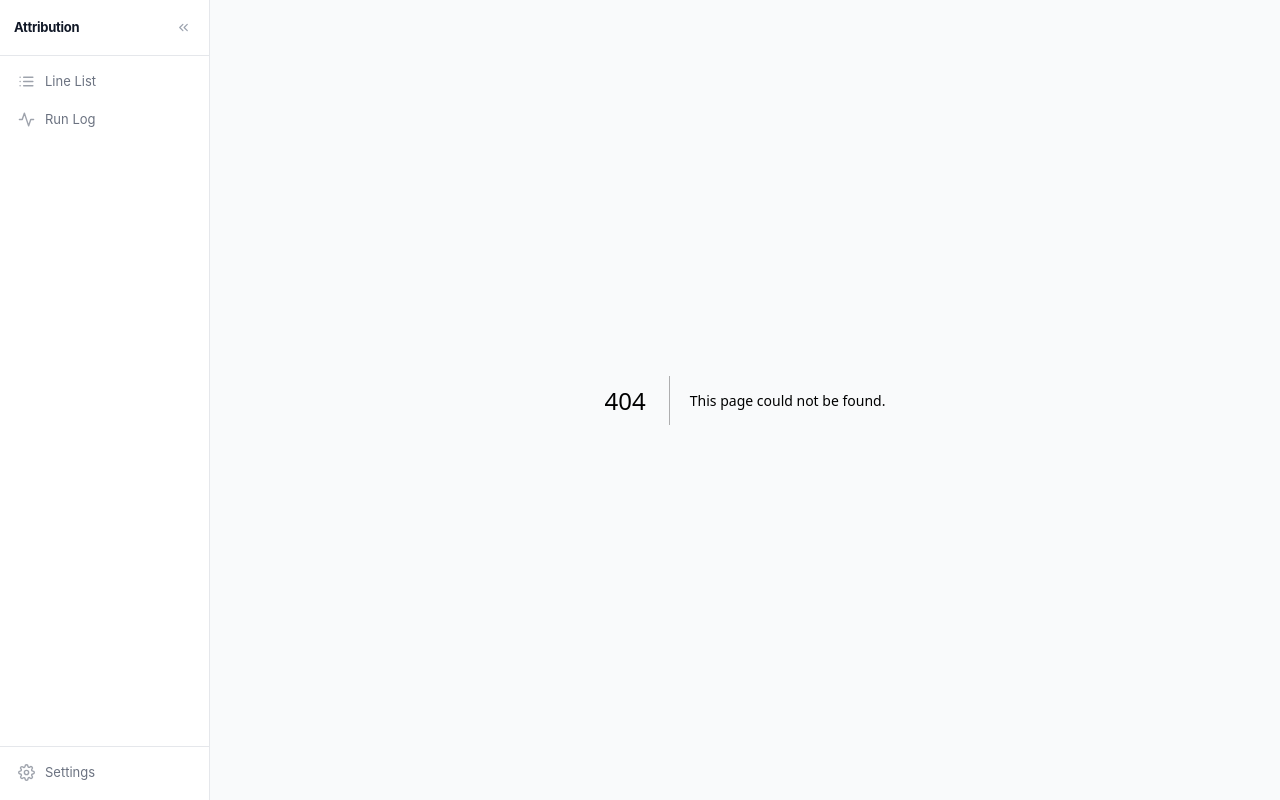
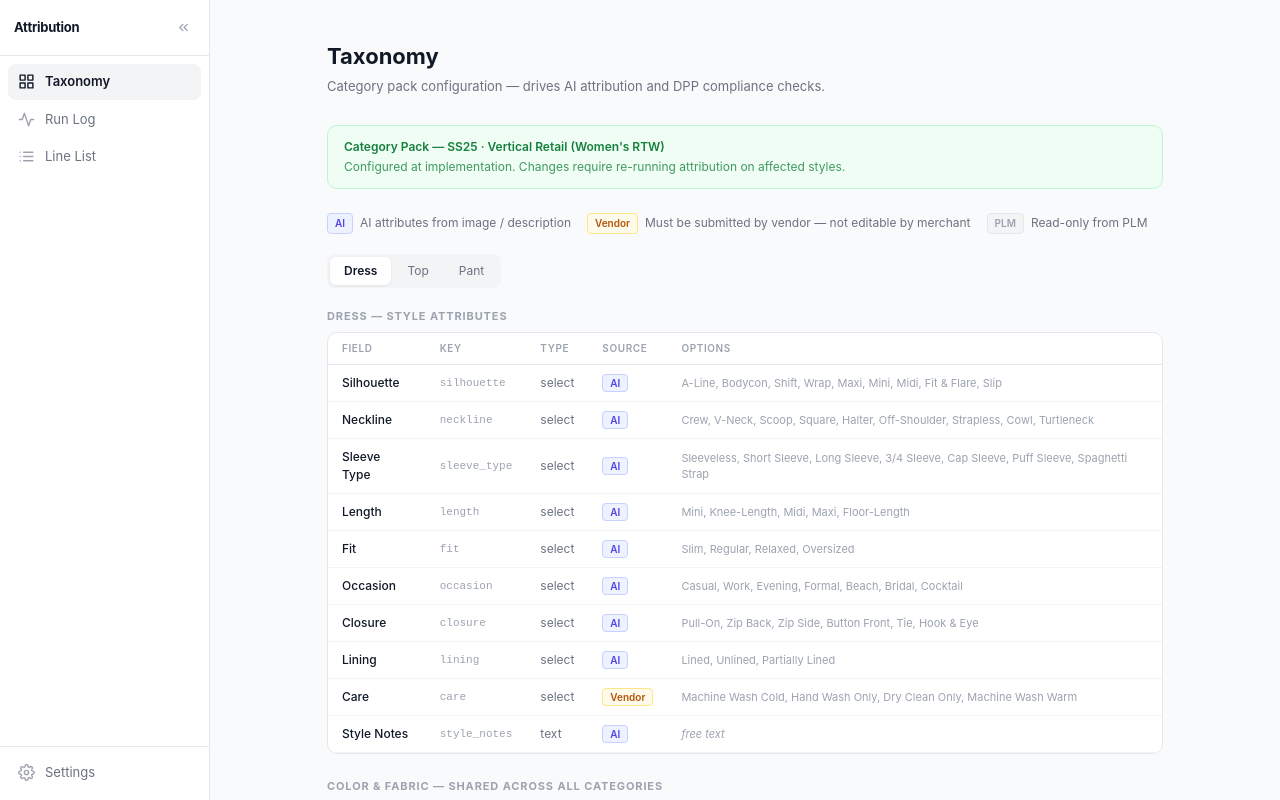
Before and after one commit to ldipietro19/attribution-prototype, a Next.js app: page /taxonomy in a window 1280 px wide. Before the commit this address had no page. Built offline with nearby package versions, Linux system fonts and the light colour scheme.

Commit message:
taxonomy nav page, line list localStorage status sync, vendor fields always locked

```diff
--- a/app/line-list/[id]/page.tsx
+++ b/app/line-list/[id]/page.tsx
@@ -77,15 +77,18 @@ function FieldRow({ field, value, aiValue, onChange }: {
   const hasValue = !!value;
   const isEdited = hasValue && value !== aiValue && !!aiValue;
   const conf = field.confidence;
+  // Vendor fields are ALWAYS locked — value comes from vendor, never editable by merchant
+  const vendorLocked = isVendor;
 
-  const rowBg = isVendor && !hasValue ? "var(--badge-amber-bg)" : "var(--bg-panel)";
+  const rowBg = vendorLocked && !hasValue ? "var(--badge-amber-bg)" : "var(--bg-panel)";
 
   const inputStyle: React.CSSProperties = {
     width: "100%", padding: "5px 9px", borderRadius: "6px",
-    border: `1px solid ${isVendor && !hasValue ? "var(--badge-amber-border)" : "var(--border)"}`,
-    background: "var(--bg)", color: "var(--text-primary)", fontSize: "12px", outline: "none",
-    cursor: isVendor && !hasValue ? "not-allowed" : "text",
-    opacity: isVendor && !hasValue ? 0.6 : 1,
+    border: `1px solid ${vendorLocked ? (hasValue ? "var(--border)" : "var(--badge-amber-border)") : "var(--border)"}`,
+    background: vendorLocked ? "var(--bg-hover)" : "var(--bg)",
+    color: "var(--text-primary)", fontSize: "12px", outline: "none",
+    cursor: "not-allowed",
+    opacity: vendorLocked ? (hasValue ? 0.75 : 0.5) : 1,
   };
 
   return (
@@ -104,8 +107,8 @@ function FieldRow({ field, value, aiValue, onChange }: {
         {isEdited && (
           <span style={{ fontSize: "9px", color: "var(--text-muted)", background: "var(--bg-hover)", border: "1px solid var(--border)", borderRadius: "4px", padding: "1px 5px" }}>Edited</span>
         )}
-        {isVendor && !hasValue && (
-          <span style={{ display: "flex", alignItems: "center", gap: "3px", fontSize: "9px", color: "var(--badge-amber-text)", background: "var(--badge-amber-bg)", border: "1px solid var(--badge-amber-border)", borderRadius: "4px", padding: "1px 5px" }}>
+        {isVendor && (
+          <span style={{ display: "flex", alignItems: "center", gap: "3px", fontSize: "9px", color: hasValue ? "var(--text-muted)" : "var(--badge-amber-text)", background: hasValue ? "var(--bg-hover)" : "var(--badge-amber-bg)", border: `1px solid ${hasValue ? "var(--border)" : "var(--badge-amber-border)"}`, borderRadius: "4px", padding: "1px 5px" }}>
             <LockIcon color="currentColor" /> Vendor
           </span>
         )}
@@ -113,13 +116,19 @@ function FieldRow({ field, value, aiValue, onChange }: {
 
       {/* Value */}
       {field.type === "select" && field.options ? (
-        isVendor && !hasValue ? (
-          // Vendor lock — show disabled pill row
-          <div style={{ display: "flex", flexWrap: "wrap", gap: "5px", opacity: 0.4, pointerEvents: "none" }}>
-            {field.options.slice(0, 3).map(opt => (
-              <span key={opt} style={{ padding: "3px 10px", borderRadius: "99px", fontSize: "12px", background: "var(--bg-hover)", border: "1px solid var(--border)", color: "var(--text-muted)" }}>{opt}</span>
-            ))}
-            <span style={{ padding: "3px 10px", borderRadius: "99px", fontSize: "12px", color: "var(--text-muted)" }}>…</span>
+        vendorLocked ? (
+          // Vendor — always locked, show current value highlighted or first few options dimmed
+          <div style={{ display: "flex", flexWrap: "wrap", gap: "5px", pointerEvents: "none" }}>
+            {hasValue ? (
+              <span style={{ padding: "3px 10px", borderRadius: "99px", fontSize: "12px", background: "var(--bg-hover)", border: "1px solid var(--border)", color: "var(--text-secondary)", opacity: 0.75 }}>{value}</span>
+            ) : (
+              <>
+                {field.options.slice(0, 3).map(opt => (
+                  <span key={opt} style={{ padding: "3px 10px", borderRadius: "99px", fontSize: "12px", background: "var(--bg-hover)", border: "1px solid var(--border)", color: "var(--text-muted)", opacity: 0.4 }}>{opt}</span>
+                ))}
+                <span style={{ padding: "3px 10px", borderRadius: "99px", fontSize: "12px", color: "var(--text-muted)", opacity: 0.4 }}>…</span>
+              </>
+            )}
           </div>
         ) : (
           <div style={{ display: "flex", flexWrap: "wrap", gap: "5px" }}>
@@ -145,9 +154,9 @@ function FieldRow({ field, value, aiValue, onChange }: {
         <input
           type="text"
           value={value}
-          onChange={e => onChange(e.target.value)}
-          disabled={isVendor && !hasValue}
-          placeholder={isVendor && !hasValue ? "Awaiting vendor submission…" : ""}
+          onChange={e => { if (!vendorLocked) onChange(e.target.value); }}
+          readOnly={vendorLocked}
+          placeholder={vendorLocked && !hasValue ? "Awaiting vendor submission…" : ""}
           style={inputStyle}
         />
       )}
--- a/app/line-list/page.tsx
+++ b/app/line-list/page.tsx
@@ -1,13 +1,15 @@
 "use client";
 
-import { useState } from "react";
+import { useState, useEffect } from "react";
 import { useRouter } from "next/navigation";
 import { mockStyles } from "@/lib/mockData";
+import { getReviewStatus } from "@/lib/store";
 
 const CATEGORY_LABEL: Record<string, string> = { dress: "Dress", top: "Top", pant: "Pant" };
 const VENDORS = [...new Set(mockStyles.map((s) => s.vendor))];
 
 type Filter = "all" | "needs_input" | "pending" | "reviewed";
+type ReviewStatus = "pending" | "reviewed" | "needs_input";
 
 const REVIEW_BADGE: Record<string, { label: string; bg: string; text: string; border: string }> = {
   reviewed:    { label: "Reviewed",     bg: "var(--badge-green-bg)",  text: "var(--badge-green-text)",  border: "var(--badge-green-border)" },
@@ -20,9 +22,23 @@ export default function LineList() {
   const [filter, setFilter] = useState<Filter>("all");
   const [vendor, setVendor] = useState("all");
   const [search, setSearch] = useState("");
+  // Overlay localStorage review statuses on top of mock defaults
+  const [reviewStatuses, setReviewStatuses] = useState<Record<string, ReviewStatus>>({});
+
+  useEffect(() => {
+    const overrides: Record<string, ReviewStatus> = {};
+    mockStyles.forEach(s => {
+      overrides[s.id] = getReviewStatus(s.id, s.reviewStatus) as ReviewStatus;
+    });
+    setReviewStatuses(overrides);
+  }, []);
+
+  const getStatus = (id: string, fallback: string): ReviewStatus =>
+    reviewStatuses[id] ?? (fallback as ReviewStatus);
 
   const filtered = mockStyles.filter((s) => {
-    if (filter !== "all" && s.reviewStatus !== filter) return false;
+    const status = getStatus(s.id, s.reviewStatus);
+    if (filter !== "all" && status !== filter) return false;
     if (vendor !== "all" && s.vendor !== vendor) return false;
     if (search) {
       const q = search.toLowerCase();
@@ -33,9 +49,9 @@ export default function LineList() {
 
   const counts = {
     all: mockStyles.length,
-    needs_input: mockStyles.filter((s) => s.reviewStatus === "needs_input").length,
-    pending: mockStyles.filter((s) => s.reviewStatus === "pending").length,
-    reviewed: mockStyles.filter((s) => s.reviewStatus === "reviewed").length,
+    needs_input: mockStyles.filter((s) => getStatus(s.id, s.reviewStatus) === "needs_input").length,
+    pending: mockStyles.filter((s) => getStatus(s.id, s.reviewStatus) === "pending").length,
+    reviewed: mockStyles.filter((s) => getStatus(s.id, s.reviewStatus) === "reviewed").length,
   };
 
   return (
@@ -124,7 +140,7 @@ export default function LineList() {
                 </td>
               </tr>
             ) : filtered.map((style) => {
-              const rb = REVIEW_BADGE[style.reviewStatus];
+              const rb = REVIEW_BADGE[getStatus(style.id, style.reviewStatus)];
               return (
                 <tr
                   key={style.id}
--- /dev/null
+++ b/app/taxonomy/page.tsx
@@ -0,0 +1,104 @@
+"use client";
+
+import { useState } from "react";
+import { taxonomy, colorFields, dppFields, AttributeField, FieldSource } from "@/lib/taxonomy";
+
+const SOURCE_BADGE: Record<FieldSource, { label: string; bg: string; text: string; border: string }> = {
+  ai:     { label: "AI",     bg: "#eef2ff",                   text: "#4f46e5",                   border: "#c7d2fe" },
+  vendor: { label: "Vendor", bg: "var(--badge-amber-bg)",     text: "var(--badge-amber-text)",   border: "var(--badge-amber-border)" },
+  plm:    { label: "PLM",    bg: "var(--bg-hover)",           text: "var(--text-muted)",         border: "var(--border)" },
+};
+
+function SourceBadge({ source }: { source: FieldSource }) {
+  const s = SOURCE_BADGE[source];
+  return (
+    <span style={{ fontSize: "10px", fontWeight: 600, padding: "2px 7px", borderRadius: "4px", background: s.bg, color: s.text, border: `1px solid ${s.border}`, whiteSpace: "nowrap" }}>
+      {s.label}
+    </span>
+  );
+}
+
+function FieldTable({ fields, title }: { fields: AttributeField[]; title: string }) {
+  return (
+    <div style={{ marginBottom: "24px" }}>
+      <p style={{ fontSize: "11px", fontWeight: 700, color: "var(--text-muted)", textTransform: "uppercase", letterSpacing: "0.08em", marginBottom: "8px" }}>{title}</p>
+      <div style={{ background: "var(--bg-panel)", border: "1px solid var(--border)", borderRadius: "10px", overflow: "hidden" }}>
+        <table style={{ width: "100%", borderCollapse: "collapse", fontSize: "12px" }}>
+          <thead>
+            <tr style={{ borderBottom: "1px solid var(--border)" }}>
+              {["Field", "Key", "Type", "Source", "Options"].map(h => (
+                <th key={h} style={{ textAlign: "left", padding: "8px 14px", fontSize: "10px", fontWeight: 600, color: "var(--text-muted)", textTransform: "uppercase", letterSpacing: "0.06em" }}>{h}</th>
+              ))}
+            </tr>
+          </thead>
+          <tbody>
+            {fields.map(f => (
+              <tr key={f.key} style={{ borderBottom: "1px solid var(--border-subtle)" }}>
+                <td style={{ padding: "9px 14px", fontWeight: 500, color: "var(--text-primary)" }}>{f.label}</td>
+                <td style={{ padding: "9px 14px", fontFamily: "monospace", fontSize: "11px", color: "var(--text-muted)" }}>{f.key}</td>
+                <td style={{ padding: "9px 14px", color: "var(--text-secondary)" }}>{f.type}</td>
+                <td style={{ padding: "9px 14px" }}><SourceBadge source={f.source} /></td>
+                <td style={{ padding: "9px 14px", color: "var(--text-muted)", fontSize: "11px" }}>
+                  {f.options ? f.options.join(", ") : <span style={{ fontStyle: "italic" }}>free text</span>}
+                </td>
+              </tr>
+            ))}
+          </tbody>
+        </table>
+      </div>
+    </div>
+  );
+}
+
+export default function TaxonomyPage() {
+  const [category, setCategory] = useState("dress");
+
+  return (
+    <div style={{ maxWidth: "900px", margin: "0 auto", padding: "40px 32px" }}>
+      <h1 style={{ fontSize: "22px", fontWeight: 700, color: "var(--text-primary)", marginBottom: "4px" }}>Taxonomy</h1>
+      <p style={{ fontSize: "13px", color: "var(--text-secondary)", marginBottom: "28px" }}>Category pack configuration — drives AI attribution and DPP compliance checks.</p>
+
+      <div style={{ background: "var(--badge-green-bg)", border: "1px solid var(--badge-green-border)", borderRadius: "10px", padding: "12px 16px", marginBottom: "24px" }}>
+        <p style={{ fontSize: "12px", fontWeight: 600, color: "var(--badge-green-text)", marginBottom: "2px" }}>Category Pack — SS25 · Vertical Retail (Women's RTW)</p>
+        <p style={{ fontSize: "12px", color: "var(--badge-green-text)", opacity: 0.8 }}>
+          Configured at implementation. Changes require re-running attribution on affected styles.
+        </p>
+      </div>
+
+      {/* Source legend */}
+      <div style={{ display: "flex", gap: "16px", marginBottom: "20px", flexWrap: "wrap" }}>
+        {([
+          { source: "ai" as FieldSource, desc: "AI attributes from image / description" },
+          { source: "vendor" as FieldSource, desc: "Must be submitted by vendor — not editable by merchant" },
+          { source: "plm" as FieldSource, desc: "Read-only from PLM" },
+        ]).map(({ source, desc }) => (
+          <div key={source} style={{ display: "flex", alignItems: "center", gap: "7px", fontSize: "12px", color: "var(--text-secondary)" }}>
+            <SourceBadge source={source} />
+            <span>{desc}</span>
+          </div>
+        ))}
+      </div>
+
+      {/* Category selector */}
+      <div style={{ display: "flex", gap: "2px", background: "var(--bg-hover)", padding: "3px", borderRadius: "8px", width: "fit-content", marginBottom: "20px" }}>
+        {Object.entries(taxonomy).map(([key, cat]) => (
+          <button key={key} onClick={() => setCategory(key)}
+            style={{ padding: "5px 14px", borderRadius: "6px", border: "none", cursor: "pointer", fontSize: "12px", fontWeight: category === key ? 600 : 400, background: category === key ? "var(--bg-panel)" : "transparent", color: category === key ? "var(--text-primary)" : "var(--text-secondary)", boxShadow: category === key ? "0 1px 3px rgba(0,0,0,0.08)" : "none" }}>
+            {cat.name}
+          </button>
+        ))}
+      </div>
+
+      <FieldTable fields={taxonomy[category].fields} title={`${taxonomy[category].name} — Style Attributes`} />
+      <FieldTable fields={colorFields} title="Color & Fabric — shared across all categories" />
+      <FieldTable fields={dppFields} title="DPP Compliance — shared across all categories · EU Mandatory 2027" />
+
+      <div style={{ background: "var(--bg-panel)", border: "1px solid var(--border)", borderRadius: "10px", padding: "14px 16px" }}>
+        <p style={{ fontSize: "12px", fontWeight: 600, color: "var(--text-primary)", marginBottom: "4px" }}>Adding or modifying fields</p>
+        <p style={{ fontSize: "12px", color: "var(--text-secondary)" }}>
+          Field changes are made during implementation by your Attribution Platform team. Each field requires an AI prompt update and re-attribution of existing styles.
+        </p>
+      </div>
+    </div>
+  );
+}
--- a/components/Sidebar.tsx
+++ b/components/Sidebar.tsx
@@ -6,12 +6,12 @@ import { usePathname } from "next/navigation";
 
 const NAV = [
   {
-    href: "/line-list",
-    label: "Line List",
+    href: "/taxonomy",
+    label: "Taxonomy",
     icon: (
       <svg width="17" height="17" viewBox="0 0 24 24" fill="none" stroke="currentColor" strokeWidth="2" strokeLinecap="round" strokeLinejoin="round">
-        <line x1="8" y1="6" x2="21" y2="6"/><line x1="8" y1="12" x2="21" y2="12"/><line x1="8" y1="18" x2="21" y2="18"/>
-        <line x1="3" y1="6" x2="3.01" y2="6"/><line x1="3" y1="12" x2="3.01" y2="12"/><line x1="3" y1="18" x2="3.01" y2="18"/>
+        <rect x="3" y="3" width="7" height="7"/><rect x="14" y="3" width="7" height="7"/>
+        <rect x="3" y="14" width="7" height="7"/><rect x="14" y="14" width="7" height="7"/>
       </svg>
     ),
   },
@@ -21,6 +21,16 @@ const NAV = [
     icon: (
       <svg width="17" height="17" viewBox="0 0 24 24" fill="none" stroke="currentColor" strokeWidth="2" strokeLinecap="round" strokeLinejoin="round">
         <polyline points="22 12 18 12 15 21 9 3 6 12 2 12"/>
+      </svg>
+    ),
+  },
+  {
+    href: "/line-list",
+    label: "Line List",
+    icon: (
+      <svg width="17" height="17" viewBox="0 0 24 24" fill="none" stroke="currentColor" strokeWidth="2" strokeLinecap="round" strokeLinejoin="round">
+        <line x1="8" y1="6" x2="21" y2="6"/><line x1="8" y1="12" x2="21" y2="12"/><line x1="8" y1="18" x2="21" y2="18"/>
+        <line x1="3" y1="6" x2="3.01" y2="6"/><line x1="3" y1="12" x2="3.01" y2="12"/><line x1="3" y1="18" x2="3.01" y2="18"/>
       </svg>
     ),
   },
```
